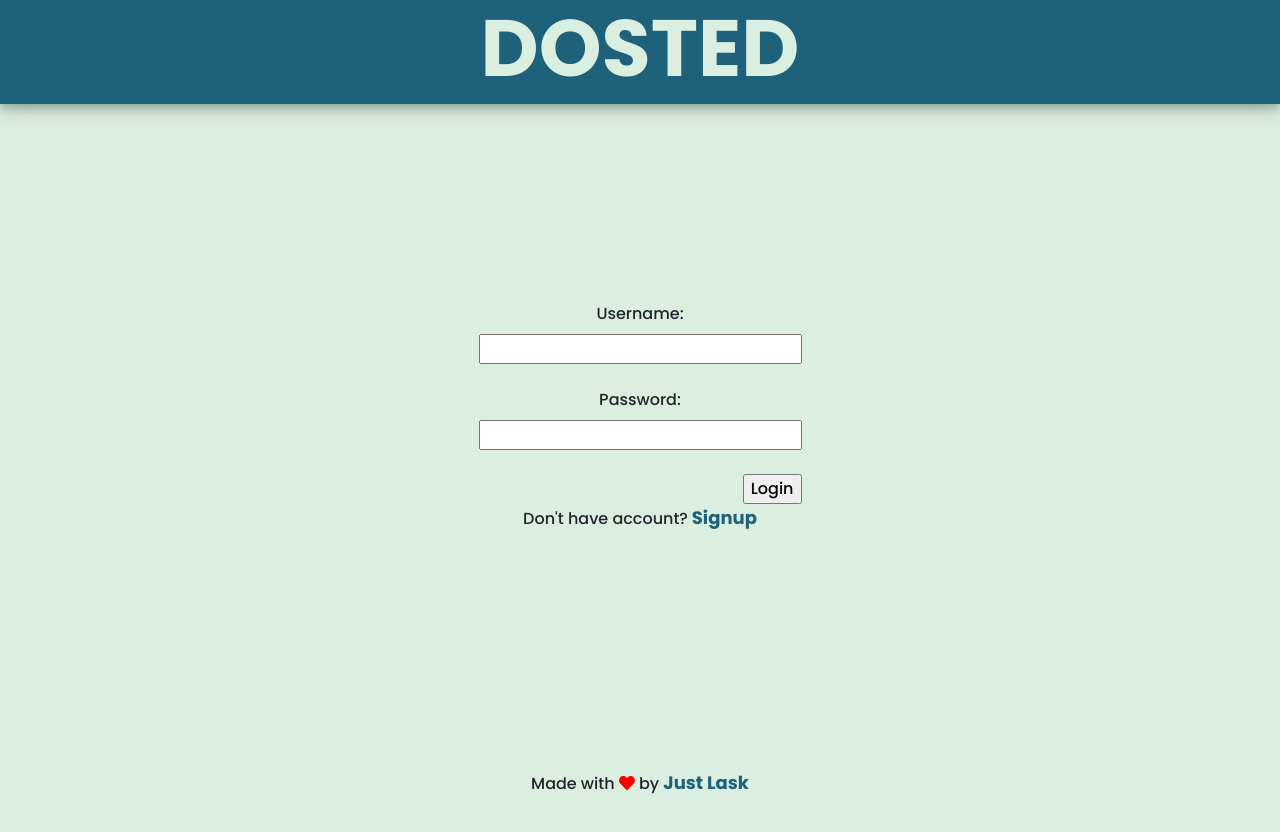
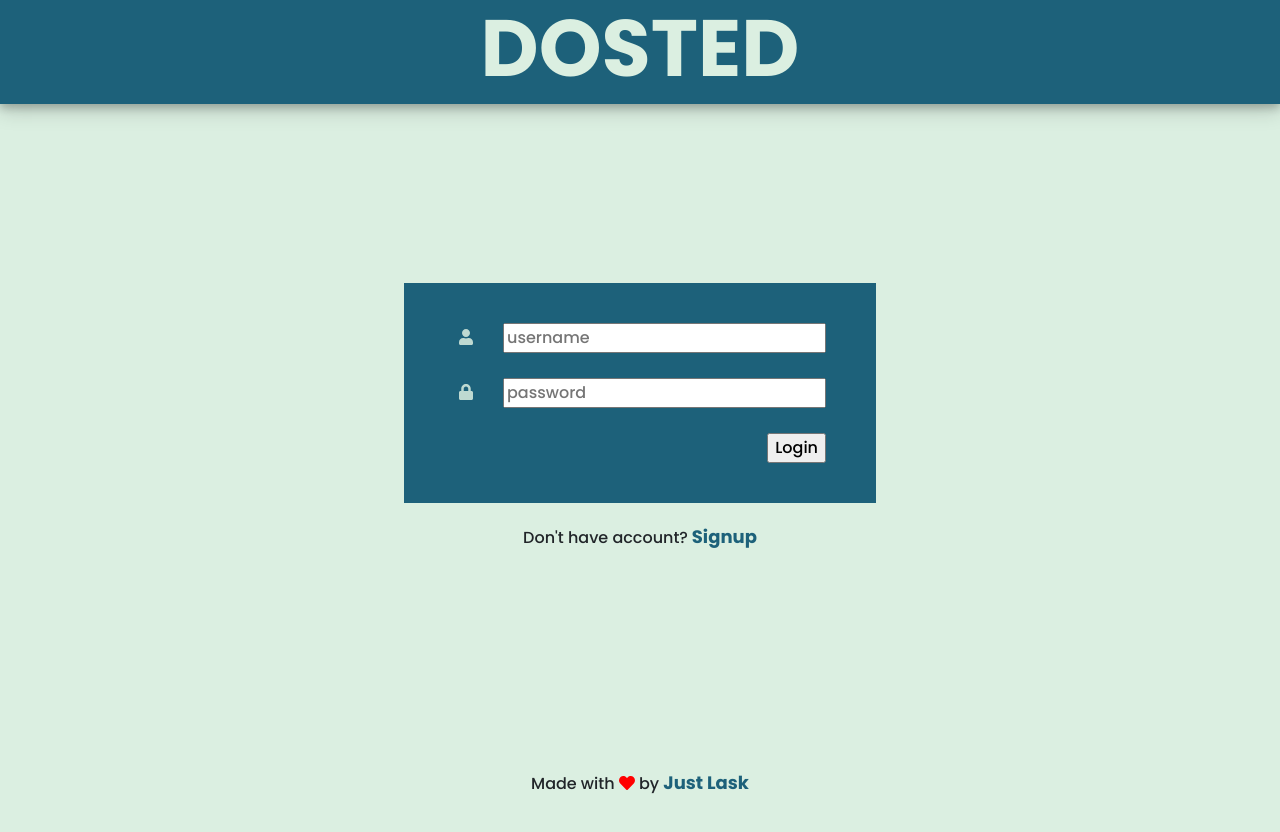
Before and after one commit to justlask/dosted, a React (Create React App) app in the folder client/: page /login in a window 1280 px wide. Shown: the top 832 px of the page. Built offline with nearby package versions, Linux system fonts and the light colour scheme; no server answers.

Commit message:
some small things

```diff
--- a/client/src/App.css
+++ b/client/src/App.css
@@ -177,7 +177,6 @@ main {
   justify-self: flex-end;
   align-self: flex-end;
 }
-
 .suggest {
     margin: 10px;
     background: #bed9d1;
@@ -188,8 +187,41 @@ main {
 .signup-login {
   display: flex;
   flex-direction: column;
+  background-color: #1d617a;
+  padding: 40px 50px;
+  color: #bed9d1;
+  margin-bottom: 20px;
 }
 
+.signup-login  div {
+  margin-bottom: 20px;
+}
+
+.editform {
+  display: flex;
+  flex-direction: column;
+  justify-content: space-around;
+  height: 100%;
+  min-height: 500px;
+  text-align: left;
+}
+
+.editform a {
+  align-self: left;
+  align-self: flex-end;
+  justify-self: flex-end;
+}
+
+.bio {
+  height: 200px;
+  min-width: 300px;
+}
+
+
+
+.icons {
+  padding: 0px 5px;
+}
 
 .thumb {
   height: 240px;
@@ -271,3 +303,9 @@ button:hover {
   margin-right: -25px;
   z-index: 5;
 }
+
+
+
+.delete {
+  color: red;
+}
--- a/client/src/components/Button.jsx
+++ b/client/src/components/Button.jsx
@@ -7,9 +7,7 @@ export default class Button extends Component {
   }
   render() {
     return (
-      <div>
         <Link to={this.props.link}><button onClick={this.props.onClick}>{this.props.name}</button></Link>
-      </div>
     )
   }
 }
--- a/client/src/components/auth/Login.jsx
+++ b/client/src/components/auth/Login.jsx
@@ -1,6 +1,8 @@
 import React, { Component } from 'react';
 import AuthService from './AuthService';
 import { Link, Redirect } from 'react-router-dom';
+import { FontAwesomeIcon } from '@fortawesome/react-fontawesome'
+import { faUser, faLock } from '@fortawesome/free-solid-svg-icons'
 
 class Login extends Component {
   constructor(props){
@@ -39,10 +41,14 @@ class Login extends Component {
       return (
           <div className="flexcolfull">
             <form onSubmit={this.handleFormSubmit} className="signup-login">
-            <label>Username:</label>
-            <input type="text" name="username" value={this.state.username} onChange={ e => this.handleChange(e)}/><br></br>
-                    <label>Password:</label>
-                    <input type="password" name="password" value={this.state.password} onChange={ e => this.handleChange(e)} /><br></br>
+              <div>
+                <label className="icons"><FontAwesomeIcon icon={faUser} /></label>
+                <input type="text" name="username" placeholder="username" value={this.state.username} onChange={ e => this.handleChange(e)}/><br></br>
+              </div>
+              <div>
+                <label className="icons"><FontAwesomeIcon icon={faLock} /></label>
+                <input type="password" name="password" placeholder="password" value={this.state.password} onChange={ e => this.handleChange(e)} /><br></br>
+              </div>
 
                 <input type="submit" value="Login" className="submitbtn" />
                 </form>
--- a/client/src/components/auth/Signup.jsx
+++ b/client/src/components/auth/Signup.jsx
@@ -2,6 +2,8 @@
 import React, { Component } from 'react';
 import AuthService from './AuthService';
 import { Link } from 'react-router-dom';
+import { FontAwesomeIcon } from '@fortawesome/react-fontawesome'
+import { faUser, faLock } from '@fortawesome/free-solid-svg-icons'
 
 class Signup extends Component {
   constructor(props){
@@ -37,11 +39,15 @@ class Signup extends Component {
       // more code will be added here
       <div className="flexcolfull">
         <form onSubmit={this.handleFormSubmit} className="signup-login">
-          <label>Username:</label>
-          <input type="text" name="username" value={this.state.username} onChange={ e => this.handleChange(e)}/><br></br>
+         <div>
+         <label  className="icons"><FontAwesomeIcon icon={faUser} /></label>
+          <input type="text" name="username" placeholder="username" value={this.state.username} onChange={ e => this.handleChange(e)}/><br></br>
+         </div>
 
-          <label>Password:</label>
-          <input type="password" name="password" value={this.state.password} onChange={ e => this.handleChange(e)} /><br></br>
+          <div>
+          <label  className="icons"><FontAwesomeIcon icon={faLock} /></label>
+          <input type="password" name="password" placeholder="password" value={this.state.password} onChange={ e => this.handleChange(e)} /><br></br>
+          </div>
 
           <input className="submitbtn" type="submit" value="Signup" />
         </form>
--- a/client/src/components/profile/EditProfile.jsx
+++ b/client/src/components/profile/EditProfile.jsx
@@ -67,18 +67,19 @@ handleFileUpload = e => {
   render() {
     return (
       <main>
-        <form onSubmit={this.handleFormSubmit} enctype="multipart/form-data">
-          <p>THIS IS WHERE YOU EDIT YOUR PROFILE</p>
-          <label for="photo"><b>profile picture</b></label>
+        <form onSubmit={this.handleFormSubmit} enctype="multipart/form-data" className="editform">
+          <div>
+          <label for="photo"><b>Profile Picture</b></label><br></br>
           <input type="file" onChange={(e) => this.handleFileUpload(e)} />
-          <label>Bio:</label>
-          <textarea name="bio" value={this.state.bio} onChange={ e => this.handleChangeBio(e)} />
-          <input type="submit" value="Submit" onSubmit={e => this.handleFormSubmit()} />
+          </div>
+          <div>
+          <label><b>Bio</b></label><br></br>
+          <textarea name="bio" className="bio" value={this.state.bio} onChange={ e => this.handleChangeBio(e)} />
+          </div>
+          <Button className="submitbtn" name="submit" onClick={e => this.handleFormSubmit()} />
         </form>
 
-        <form onClick={this.handleDelete}>
-          <Button name="Delete Account" />
-        </form>
+          <Button className="submitbtn delete" onClick={this.handleDelete} name="Delete Account" />
 
     </main>
     )
```
Also changed, not shown: 1 other file (tests, documents, lock files or other folders).
